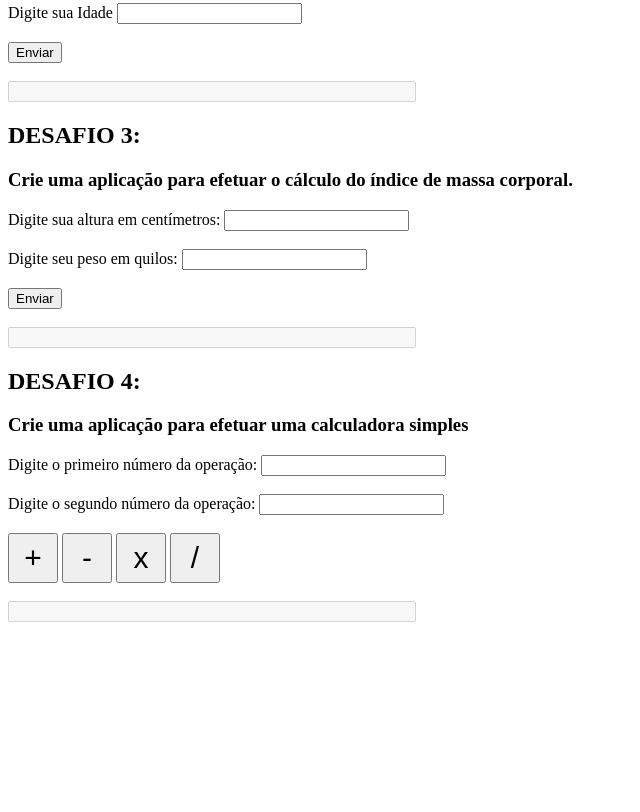
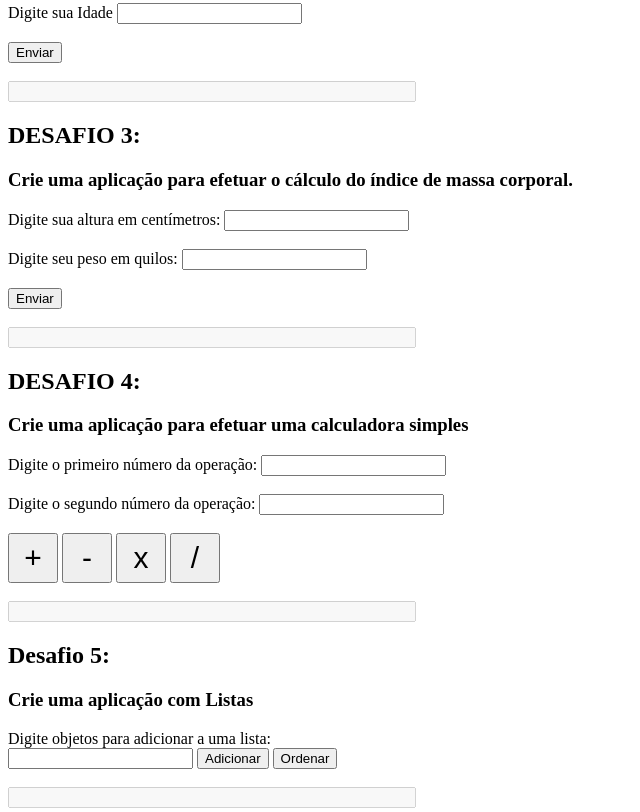
Before and after one commit to vggd18/Desafios-JavaScript, a plain HTML site: page index.html in a window 1280 px wide. Shown: the part 350-1162 px from the top of the page, without its empty margins (0-640 px from the left). Before the commit the page ends 980 px from the top, so only its background shows below. Drawn offline with Linux system fonts and the light colour scheme.

Commit message:
Desafio 5
falta coisa ainda

```diff
--- a/index.html
+++ b/index.html
@@ -63,6 +63,17 @@
             <input type="text" disabled="disabled" id="calculadora" class="resultados">
         </form>
 
+        <h2>Desafio 5:</h2>
+        <h3>Crie uma aplicação com Listas</h3>
+        <form>
+            <label for="objeto">Digite objetos para adicionar a uma lista: </label><br>
+            <input type="text" id="objeto" name="objeto">
+            <input type="button" value="Adicionar" onclick="append(lista)">
+            <input type="button" value="Ordenar" onclick="ordenar(lista)"> <br><br>
+            <input type="text" disabled="disabled" id="array" class="resultados">
+        </form>
+
+
         <script src="script.js"></script>
     </body>
 </html>
--- a/script.js
+++ b/script.js
@@ -79,3 +79,18 @@ function multiplicacao(n1,n2){
 function divisao(n1,n2){
     document.getElementById('calculadora').value = (n1/n2)
 }
+
+function append(lista){
+    var objeto = document.getElementById('objeto').value
+    if (objeto == undefined || objeto == null){
+        alert('Informe um valor válido')
+    }
+    else{
+        if (lista.indexOf())
+    }
+}
+
+function ordenar(){
+
+}
+var lista = new Array()
```
Also changed, not shown: calculadora_simples.js (deleted, +0 -26 lines).
